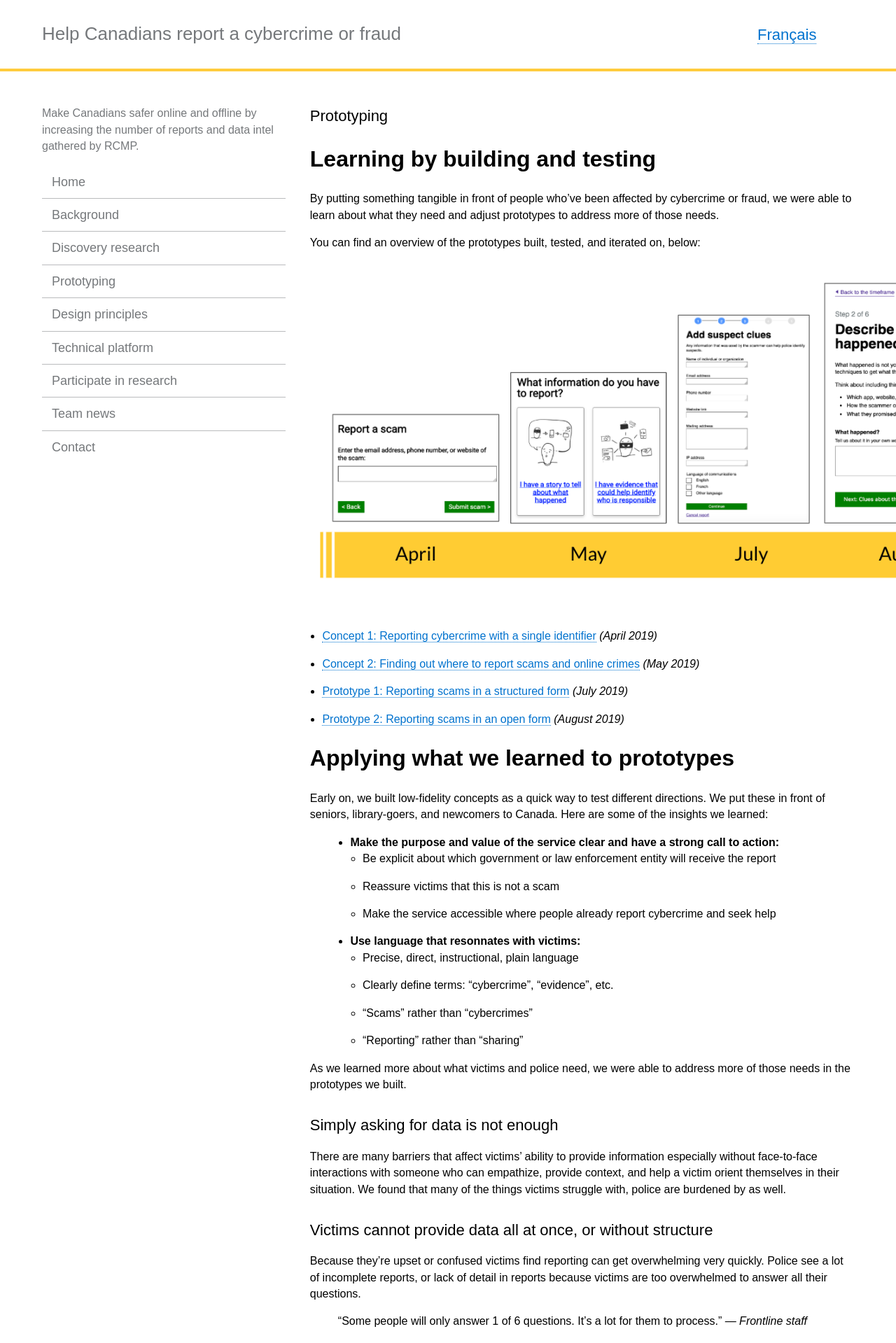
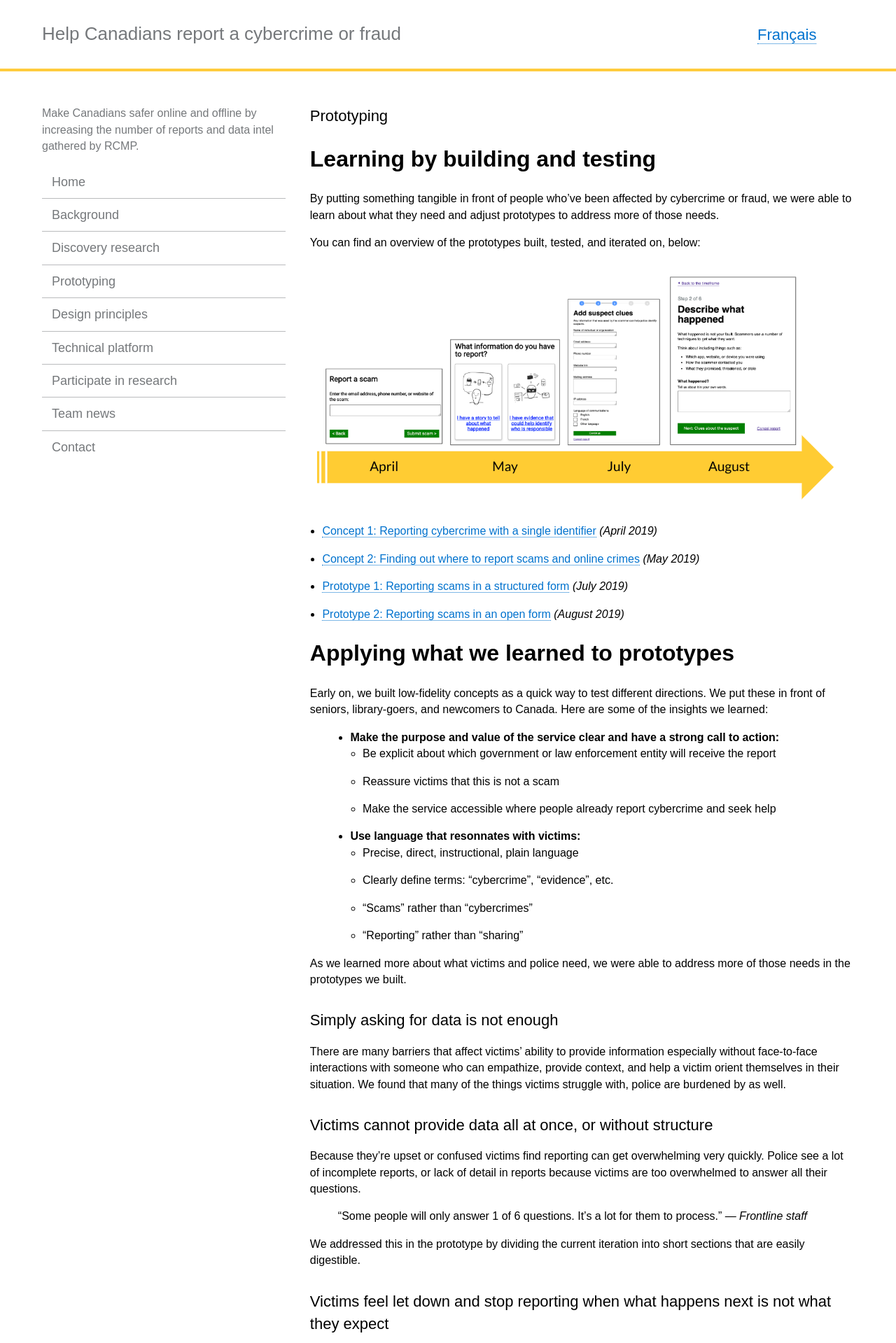
Before and after one commit to cds-snc/rcmp-report-a-cybercrime-alpha-documentation, a Jekyll site: the page built from _pages/en/prototypes.md, in a window 1280 px wide. Shown: the top 1919 px of the page at 70% size. Built offline with Jekyll 4.4.1, drawn with Linux system fonts in a browser that asks for light colours.

Commit message:
Update prototypes.md

```diff
--- a/_pages/en/prototypes.md
+++ b/_pages/en/prototypes.md
@@ -12,7 +12,7 @@ By putting something tangible in front of people who've been affected by cybercr
 
 You can find an overview of the prototypes built, tested, and iterated on, below:
 
-![Timeline showing the prototypes over time]({{ site.baseurl }}/assets/img/timeline.png){:height="500 px"}
+![Timeline showing the prototypes over time]({{ site.baseurl }}/assets/img/timeline.png){:height="350 px"}
 
  * [Concept 1: Reporting cybercrime with a single identifier](https://rac-concept-1.herokuapp.com/) *(April 2019)*
  * [Concept 2: Finding out where to report scams and online crimes](https://rac-concept-2.herokuapp.com/) *(May 2019)*
```
